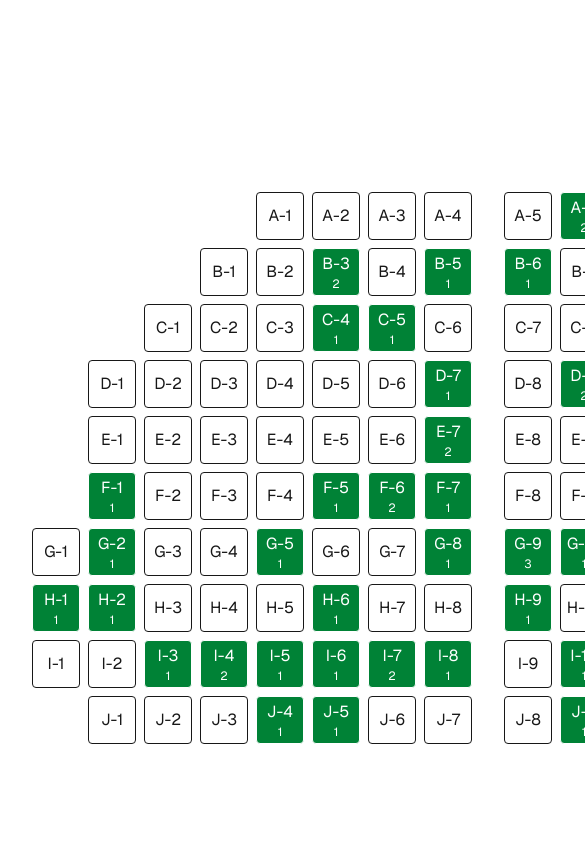
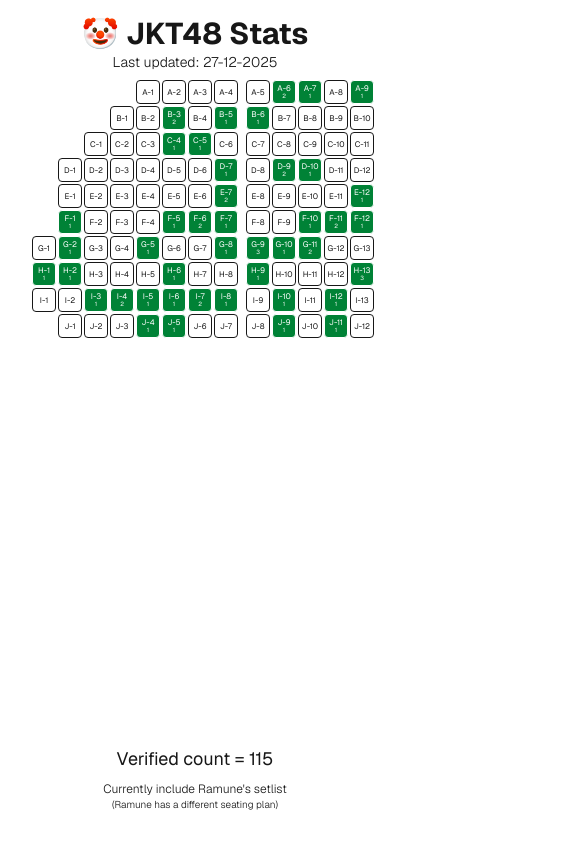
Before and after one commit to lostasf/jkt48-personal-stats, a Next.js app: page / in a window 390 px wide. Shown: the top 848 px of the page, 585 px wide, since content can reach past the window. Built offline with nearby package versions, Linux system fonts and the light colour scheme.

Commit message:
style: add responsiveness

```diff
--- a/app/page.tsx
+++ b/app/page.tsx
@@ -29,21 +29,21 @@
 const renderSeatsLeft = (plan: SeatingPlan) => {
     return (
         <div key={plan.row} className="flex flex-col items-end">
-            <div className="flex flex-row gap-2">
+            <div className="flex flex-row gap-0.5 sm:gap-1 md:gap-2">
                 {[...Array(parseInt(plan.left))].map((_, index) => (
                     <div
                         key={index}
                         className={
-                            'flex flex-col items-center justify-center w-12 h-12 border-[1px] border-grey rounded-sm' +
+                            'flex flex-col items-center justify-center w-6 h-6 sm:w-8 sm:h-8 md:w-10 md:h-10 lg:w-12 lg:h-12 border-[1px] border-grey rounded-sm' +
                             (seats[`${plan.row}-${index + 1}`]
                                 ? ' bg-green-700 text-white'
                                 : '')
                         }
                     >
-                        <div className="text-md">
+                        <div className="text-[8px] sm:text-[10px] md:text-xs lg:text-md leading-tight">
                             {plan.row}-{index + 1}
                         </div>
-                        <div className="text-xs">
+                        <div className="text-[6px] sm:text-[8px] md:text-[10px] lg:text-xs leading-tight">
                             {seats[`${plan.row}-${index + 1}`] || ''}
                         </div>
                     </div>
@@ -56,13 +56,13 @@
 const renderSeatsMiddleLeft = (plan: SeatingPlan) => {
     return (
         <div key={plan.row} className="flex flex-col items-end">
-            <div className="flex flex-row gap-2">
+            <div className="flex flex-row gap-0.5 sm:gap-1 md:gap-2">
                 {[...Array(parseInt(plan.middle) - parseInt(plan.left))].map(
                     (_, index) => (
                         <div
                             key={index}
                             className={
-                                'flex flex-col items-center justify-center w-12 h-12 border-[1px] border-grey rounded-sm' +
+                                'flex flex-col items-center justify-center w-6 h-6 sm:w-8 sm:h-8 md:w-10 md:h-10 lg:w-12 lg:h-12 border-[1px] border-grey rounded-sm' +
                                 (seats[
                                     `${plan.row}-${
                                         index + parseInt(plan.left) + 1
@@ -72,10 +72,10 @@
                                     : '')
                             }
                         >
-                            <div className="text-md">
+                            <div className="text-[8px] sm:text-[10px] md:text-xs lg:text-md leading-tight">
                                 {plan.row}-{index + parseInt(plan.left) + 1}
                             </div>
-                            <div className="text-xs">
+                            <div className="text-[6px] sm:text-[8px] md:text-[10px] lg:text-xs leading-tight">
                                 {seats[
                                     `${plan.row}-${
                                         index + parseInt(plan.left) + 1
@@ -93,13 +93,13 @@
 const renderSeatsMiddleRight = (plan: SeatingPlan) => {
     return (
         <div key={plan.row} className="flex flex-col items-center">
-            <div className="flex flex-row gap-2">
+            <div className="flex flex-row gap-0.5 sm:gap-1 md:gap-2">
                 {[...Array(parseInt(plan.right) - parseInt(plan.middle))].map(
                     (_, index) => (
                         <div
                             key={index}
                             className={
-                                'flex flex-col items-center justify-center w-12 h-12 border-[1px] border-grey rounded-sm' +
+                                'flex flex-col items-center justify-center w-6 h-6 sm:w-8 sm:h-8 md:w-10 md:h-10 lg:w-12 lg:h-12 border-[1px] border-grey rounded-sm' +
                                 (seats[
                                     `${plan.row}-${
                                         index + parseInt(plan.middle) + 1
@@ -109,10 +109,10 @@
                                     : '')
                             }
                         >
-                            <div className="text-md">
+                            <div className="text-[8px] sm:text-[10px] md:text-xs lg:text-md leading-tight">
                                 {plan.row}-{index + parseInt(plan.middle) + 1}
                             </div>
-                            <div className="text-xs">
+                            <div className="text-[6px] sm:text-[8px] md:text-[10px] lg:text-xs leading-tight">
                                 {seats[
                                     `${plan.row}-${
                                         index + parseInt(plan.middle) + 1
@@ -130,14 +130,14 @@
 const renderSeatsRight = (plan: SeatingPlan) => {
     return (
         <div key={plan.row} className="flex flex-col items-start">
-            <div className="flex flex-row gap-2">
+            <div className="flex flex-row gap-0.5 sm:gap-1 md:gap-2">
                 {[
                     ...Array(parseInt(plan.totalSeats) - parseInt(plan.right)),
                 ].map((_, index) => (
                     <div
                         key={index}
                         className={
-                            'flex flex-col items-center justify-center w-12 h-12 border-[1px] border-grey rounded-sm' +
+                            'flex flex-col items-center justify-center w-6 h-6 sm:w-8 sm:h-8 md:w-10 md:h-10 lg:w-12 lg:h-12 border-[1px] border-grey rounded-sm' +
                             (seats[
                                 `${plan.row}-${
                                     index + parseInt(plan.right) + 1
@@ -147,10 +147,10 @@
                                 : '')
                         }
                     >
-                        <div className="text-md">
+                        <div className="text-[8px] sm:text-[10px] md:text-xs lg:text-md leading-tight">
                             {plan.row}-{index + parseInt(plan.right) + 1}
                         </div>
-                        <div className="text-xs">
+                        <div className="text-[6px] sm:text-[8px] md:text-[10px] lg:text-xs leading-tight">
                             {seats[
                                 `${plan.row}-${
                                     index + parseInt(plan.right) + 1
@@ -168,49 +168,51 @@
 
 export default function Home() {
     return (
-        <div className="grid grid-rows-[20px_1fr_20px] items-center justify-items-center min-h-screen p-8 pb-20 gap-16 sm:p-20 font-[family-name:var(--font-geist-sans)]">
-            <main className="flex flex-col row-start-2 items-center">
+        <div className="flex flex-col items-center justify-between min-h-screen p-4 sm:p-8 font-[family-name:var(--font-geist-sans)]">
+            <main className="flex flex-col items-center w-full flex-shrink-0">
                 <div className="text-3xl sm:text-4xl lg:text-5xl font-bold text-center sm:text-left">
                     🤡 JKT48 Stats
                 </div>
-                <div className="font-light text-center sm:text-left">
+                <div className="font-light text-center sm:text-left text-sm sm:text-base">
                     Last updated: 27-12-2025
                 </div>
-                <div className="flex flex-row gap-8 my-4">
+                <div className="w-full overflow-x-auto px-4 sm:px-8">
+                    <div className="flex flex-row gap-2 sm:gap-4 md:gap-6 lg:gap-8 my-2 sm:my-4 min-w-max justify-center">
                         <div>
-                        <div className="flex flex-col gap-2">
+                            <div className="flex flex-col gap-0.5 sm:gap-1 md:gap-2">
                                 {seatingPlan.map((plan) => renderSeatsLeft(plan))}
                             </div>
                         </div>
                         <div>
-                        <div className="flex flex-col gap-2">
+                            <div className="flex flex-col gap-0.5 sm:gap-1 md:gap-2">
                                 {seatingPlan.map((plan) =>
                                     renderSeatsMiddleLeft(plan)
                                 )}
                             </div>
                         </div>
                         <div>
-                        <div className="flex flex-col gap-2">
+                            <div className="flex flex-col gap-0.5 sm:gap-1 md:gap-2">
                                 {seatingPlan.map((plan) =>
                                     renderSeatsMiddleRight(plan)
                                 )}
                             </div>
                         </div>
                         <div>
-                        <div className="flex flex-col gap-2">
+                            <div className="flex flex-col gap-0.5 sm:gap-1 md:gap-2">
                                 {seatingPlan.map((plan) => renderSeatsRight(plan))}
                             </div>
                         </div>
                     </div>
+                </div>
             </main>
-            <footer className="row-start-3 text-center">
-                <div className="text-xl mb-4">
+            <footer className="text-center px-4 py-4">
+                <div className="text-lg sm:text-xl mb-2">
                     Verified count = {totalSeats()}
                 </div>
-                <div className="text-sm font-light">
+                <div className="text-xs sm:text-sm font-light">
                     Currently include Ramune&apos;s setlist
                 </div>
-                <div className="text-xs font-light">
+                <div className="text-[10px] sm:text-xs font-light">
                     (Ramune has a different seating plan)
                 </div>
             </footer>
```
Lines whose indentation alone changed are shown as unchanged.
